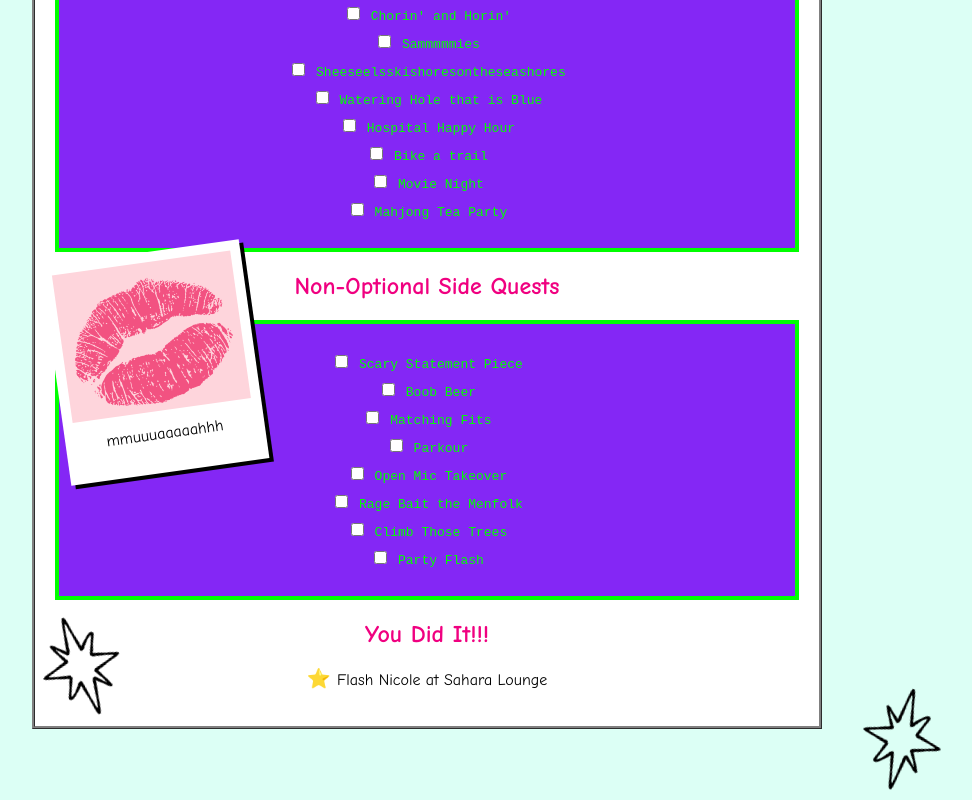
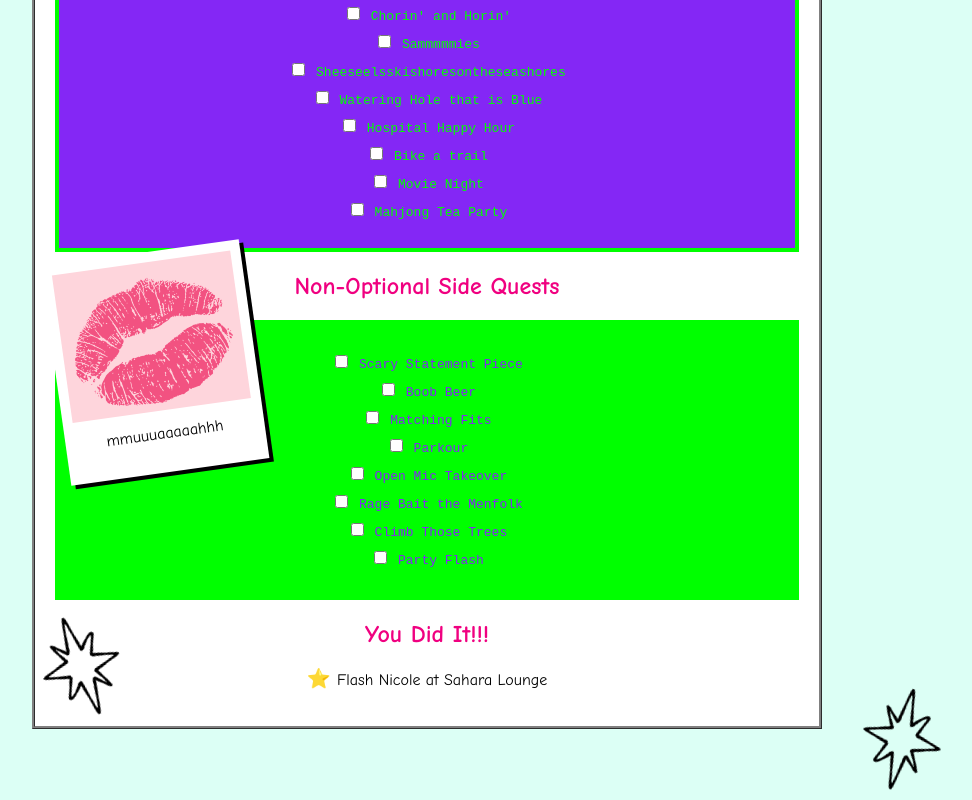
Before and after one commit to alewf/alewf.github.io, a plain HTML site: page about.html in a window 1280 px wide. Shown: the part 517-1317 px from the top of the page, without its empty margins (213-1185 px from the left). Drawn offline with Linux system fonts and the light colour scheme.

Commit message:
Update about.html

```diff
--- a/about.html
+++ b/about.html
@@ -67,7 +67,7 @@
 </div>
 
             <h2>Non-Optional Side Quests</h2>
-<div class="pixel-tasks">
+<div class="pixel-tasks2">
     <label><input type="checkbox"> Scary Statement Piece</label>
     <label><input type="checkbox"> Boob Beer</label>
     <label><input type="checkbox"> Matching Fits</label>
```
